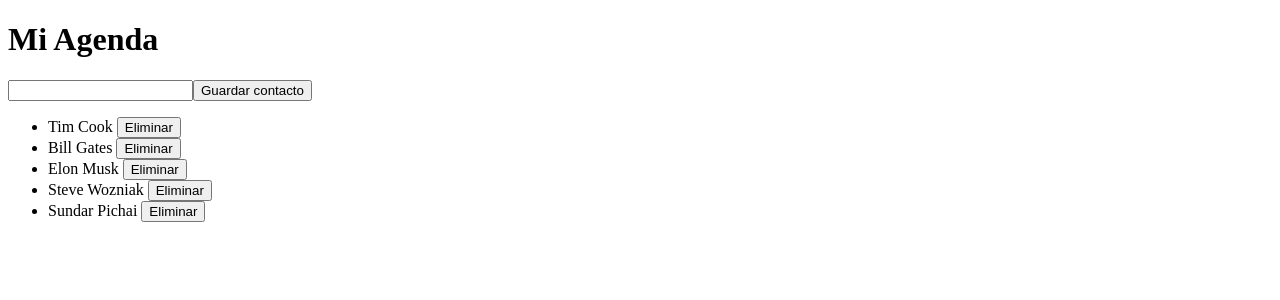
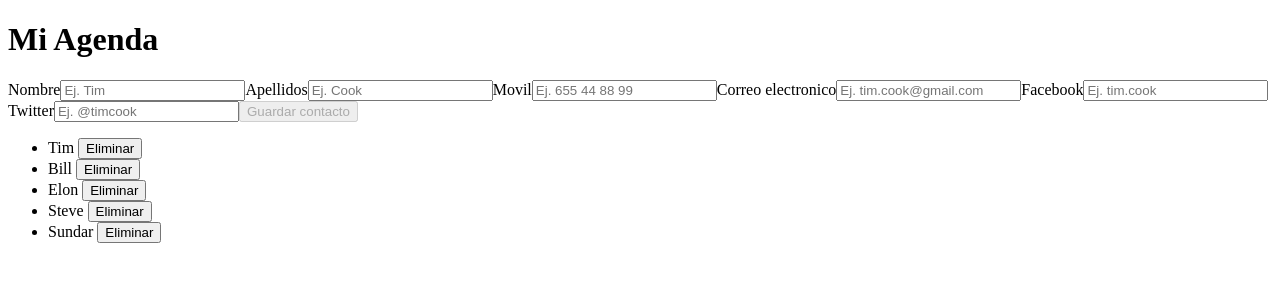
Before and after one commit to gemambu/kc-angular-mobile5, an Angular app in the folder Agenda/: page / in a window 1280 px wide. Shown: the top 300 px of the page. Built offline with nearby package versions, Linux system fonts and the light colour scheme.

Commit message:
nueva clase Contacto para manejar el formulario

```diff
--- a/Agenda/src/app/app.component.ts
+++ b/Agenda/src/app/app.component.ts
@@ -1,5 +1,6 @@
 import { Component, OnInit } from '@angular/core';
 import { ContactosService } from './contactos.service';
+import { Contacto } from './contacto';
 
 @Component({
   // En selector indicamos el elemento HTML donde se instanciará
@@ -15,7 +16,7 @@
 })
 export class AppComponent implements OnInit {
 
-  contactos: string[];
+  contactos: Contacto[];
 
 // para hacer una inyección de dependencias necesitamos sí o si
 // hacerlo en el constructor de una clase. Tenemos que
@@ -31,12 +32,12 @@
 
   }
 
-  eliminarContacto(contacto: string){
+  eliminarContacto(contacto: Contacto){
     this._contactosService.eliminarContacto(contacto);
     this.contactos = this._contactosService.obtenerContactos();
   }
 
-  guardarContacto(contacto: string){
+  guardarContacto(contacto: Contacto){
     this._contactosService.agregarContacto(contacto);
     this.contactos = this._contactosService.obtenerContactos();
   }
--- /dev/null
+++ b/Agenda/src/app/contacto.ts
@@ -0,0 +1,11 @@
+export class Contacto {
+
+    constructor(
+        public nombre: string,
+        public apellidos?: string,
+        public movil?: string,
+        public email?: string,
+        public facebook?: string,
+        public twitter?: string){
+    }
+}
--- a/Agenda/src/app/contactos.service.ts
+++ b/Agenda/src/app/contactos.service.ts
@@ -1,4 +1,5 @@
 import { Injectable } from '@angular/core';
+import { Contacto } from './contacto';
 
 // Un servicio es una clase decorada con 'Injectable'. Este decorador
 // no necesita que le indiquemos ningún metadato. Es importante
@@ -7,29 +8,29 @@
 @Injectable()
 export class ContactosService {
 
-  private _contactos : string[];
+  private _contactos : Contacto[];
 
   constructor(){
     this._contactos = [
-      'Tim Cook',
-      'Bill Gates',
-      'Elon Musk',
-      'Steve Wozniak',
-      'Sundar Pichai'
+      new Contacto('Tim', 'Cook'),
+      new Contacto('Bill','Gates'),
+      new Contacto('Elon','Musk'),
+      new Contacto('Steve','Wozniak'),
+      new Contacto('Sundar','Pichai')
     ];
   }
 
-  obtenerContactos(): string[]{
+  obtenerContactos(): Contacto[]{
     return this._contactos;
   };
 
-  eliminarContacto(contacto: string): void {
-    // version facil. obtengo position y elimino esa posicion
-    let position = this._contactos.indexOf(contacto);
-    this._contactos.splice(position, 1);
+  agregarContacto(contacto: Contacto): void {
+    this._contactos.push(contacto);
   }
 
-  agregarContacto(contacto: string): void {
-    this._contactos.push(contacto);
+  eliminarContacto(contacto: Contacto): void {
+    // version facil. obtengo position y elimino esa posicion
+    //let position = this._contactos.indexOf(contacto);
+    //this._contactos.splice(position, 1);
   }
 }
--- a/Agenda/src/app/formulario-alta/formulario-alta.component.css
+++ b/Agenda/src/app/formulario-alta/formulario-alta.component.css
@@ -0,0 +1,16 @@
+
+/* con las clases ngtouched y ngvalid seleccionamos los eltos
+que se han visitado per se han informado de forma incorrecta o no se han informado*/
+input.ng-touched.ng-invalid {
+    border: 1px solid red;
+}
+
+/* con las clases g touched y ngvalid seleccionamos los eltos
+que se han visitado y ademas se han informado correctamente*/
+input.ng-touched.ng-valid {
+    border: 1px solid green;
+}
+
+.mensaje-error {
+    color: red;
+}
--- a/Agenda/src/app/formulario-alta/formulario-alta.component.html
+++ b/Agenda/src/app/formulario-alta/formulario-alta.component.html
@@ -8,12 +8,69 @@
   'NgModel'. Para obtener la referencia a la instancia 'FormControl' del elemento,
   usamos una template reference variable a la cual asignamos como valor la propia
   directiva 'NgModel' -->
+
+ <!-- nombre -->
+ <label for="idNombre">Nombre</label>
   <input
+  id="idNombre"
+  placeholder="Ej. Tim"
   type="text"
   ngModel
   name="nombre"
-  #nombreRef="ngModel">
+  #nombreRef="ngModel"
+  required>
+
+  <!-- Con la directiva ngIf escribimos o no un elemento en el DOM.
+  Es decir, lo renderizamos o no en el navegador en funcion de si la exoresion indicada
+  como valor resuelve como true o como false-->
+  <div *ngIf="nombreRef.touched && nombreRef.invalid" class="mensaje-error">El nombre es obligatorio</div>
+
+  <!-- apellidos -->
+  <label for="idApellidos">Apellidos</label>
+  <input
+  id="idApellidos"
+  placeholder="Ej. Cook"
+  type="text"
+  ngModel
+  name="apellidos">
+
+  <!-- movil -->
+  <label for="idMovil">Movil</label>
+  <input
+  id="idMovil"
+  placeholder="Ej. 655 44 88 99"
+  type="text"
+  ngModel
+  name="movil">
+
+  <!-- email -->
+  <label for="idEmail">Correo electronico</label>
+  <input
+  id="idEmail"
+  placeholder="Ej. tim.cook@gmail.com"
+  type="email"
+  ngModel
+  name="email">
+
+  <!-- facebook -->
+  <label for="idFacebook">Facebook</label>
+  <input
+  id="idFacebook"
+  placeholder="Ej. tim.cook"
+  type="text"
+  ngModel
+  name="facebook">
+
+  <!-- twitter -->
+  <label for="idTwitter">Twitter</label>
+  <input
+  id="idTwitter"
+  placeholder="Ej. @timcook"
+  type="text"
+  ngModel
+  name="twitter">
+
 
   <!-- -->
-  <button type="submit">Guardar contacto</button>
+  <button type="submit" [disabled]="formularioContacto.invalid">Guardar contacto</button>
 </form>
--- a/Agenda/src/app/formulario-alta/formulario-alta.component.ts
+++ b/Agenda/src/app/formulario-alta/formulario-alta.component.ts
@@ -1,5 +1,6 @@
 import { Component, EventEmitter, Output } from '@angular/core';
 import { FormGroup } from '@angular/forms';
+import { Contacto } from '../contacto';
 
 @Component({
   selector: 'formulario-alta',
@@ -8,10 +9,19 @@
 })
 export class FormularioAltaComponent {
 
-  @Output() clickEnGuardar = new EventEmitter<string>();
+  @Output() clickEnGuardar = new EventEmitter<Contacto>();
 
   notificarContacto(formulario: FormGroup): void {
-    this.clickEnGuardar.emit(formulario.value.nombre);
+
+    let contacto = new Contacto(formulario.value.nombre,
+    formulario.value.apellidos,
+    formulario.value.movil,
+    formulario.value.email,
+    formulario.value.facebook,
+    formulario.value.twitter);
+
+    this.clickEnGuardar.emit(contacto);
+    formulario.reset();
   }
 
 }
--- a/Agenda/src/app/lista-contactos/lista-contactos.component.html
+++ b/Agenda/src/app/lista-contactos/lista-contactos.component.html
@@ -4,7 +4,7 @@
   elemento iterado. Además esta directiva replica el elemento HTML sobre el cual se usa -->
   <li
   *ngFor="let contacto of datos">
-    {{ contacto }}
+    {{ contacto.nombre }}
     <!-- para hacer suscripciones a eventos, envolvemos entre parentesis el nobre del mismo.
     Tebemos que asociar además un manejador. Si queremos acceder a los datos de un evento, tenemos que pasar como parámetro al majeador
     el objeto $event-->
--- a/Agenda/src/app/lista-contactos/lista-contactos.component.ts
+++ b/Agenda/src/app/lista-contactos/lista-contactos.component.ts
@@ -1,4 +1,5 @@
 import { Component, Input, Output, EventEmitter } from '@angular/core';
+import { Contacto } from '../contacto';
 
 @Component({
   selector: 'agenda-lista-contactos',
@@ -9,13 +10,13 @@
 
   // Con el decorador input exponemos atributos para que puedan
   // enlazar datos desde otros componentes
-  @Input() datos: string[];
+  @Input() datos: Contacto[];
 
   // Con el decorador output, exponemos eventos a otros componentes. Es necesario, además que el atributo decorado sea de tipo 'EventEmitter<T>'
-  @Output() clickEnEliminar = new EventEmitter<string>();
+  @Output() clickEnEliminar = new EventEmitter<Contacto>();
 
   // manejador del click de cada uno de los botones
-  notificarEliminacion(contactoABorrar: string): void {
+  notificarEliminacion(contactoABorrar: Contacto): void {
     // notificamos al padre que se desea eliminar un contacto. nosotros somos el hijo, no hacemos eso
     this.clickEnEliminar.emit(contactoABorrar);
   }
```
Also changed, not shown: 2 other files (tests, documents, lock files or other folders).
